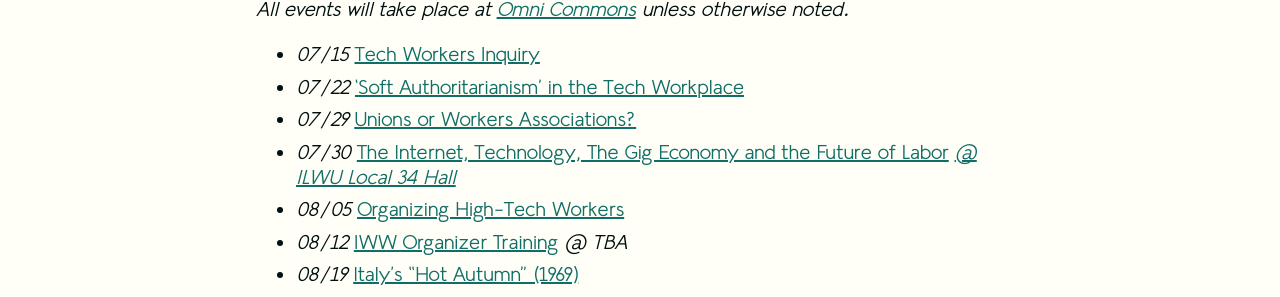
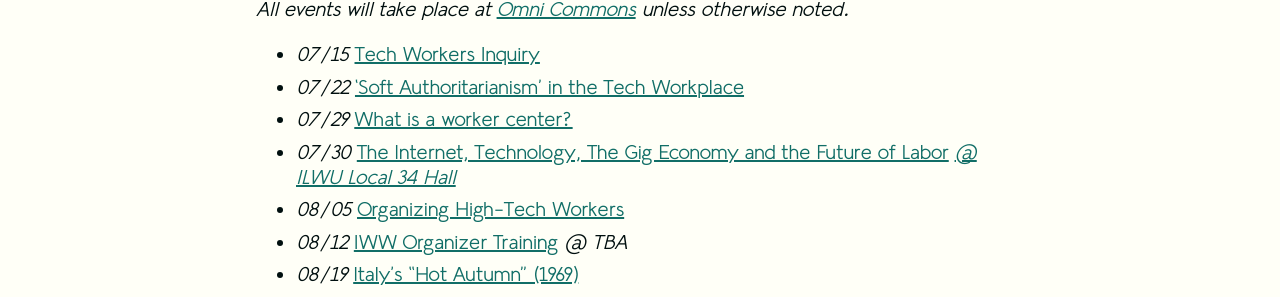
Before and after one commit to techworkersco/twc-site, a Jekyll site: the page built from learning-club.md, in a window 1280 px wide. Shown: the part 630-927 px from the top of the page. Built offline with Jekyll 4.4.1, drawn with Linux system fonts in a browser that asks for light colours.

Commit message:
Update to /5 title

```diff
--- a/learning-club.md
+++ b/learning-club.md
@@ -16,7 +16,7 @@
 
 - *07/15* [Tech Workers Inquiry](/summer-learning-club/1)
 - *07/22* ['Soft Authoritarianism' in the Tech Workplace](/summer-learning-club/2)
-- *07/29* [Unions or Workers Associations?](/summer-learning-club/5)
+- *07/29* [What is a worker center?](/summer-learning-club/5)
 - *07/30* [The Internet, Technology, The Gig Economy and the Future of Labor](/summer-learning-club/4) *[@ ILWU Local 34 Hall](https://www.google.com/maps/place/ILWU+Local+34/@37.7798541,-122.3905908,17z/data=!3m1!4b1!4m5!3m4!1s0x808f7fd83bdd2649:0x277334970df1ad40!8m2!3d37.7798499!4d-122.3884021)*
 - *08/05* [Organizing High-Tech Workers](/summer-learning-club/3)
 - *08/12* [IWW Organizer Training](/summer-learning-club/6) *@ TBA*
```
